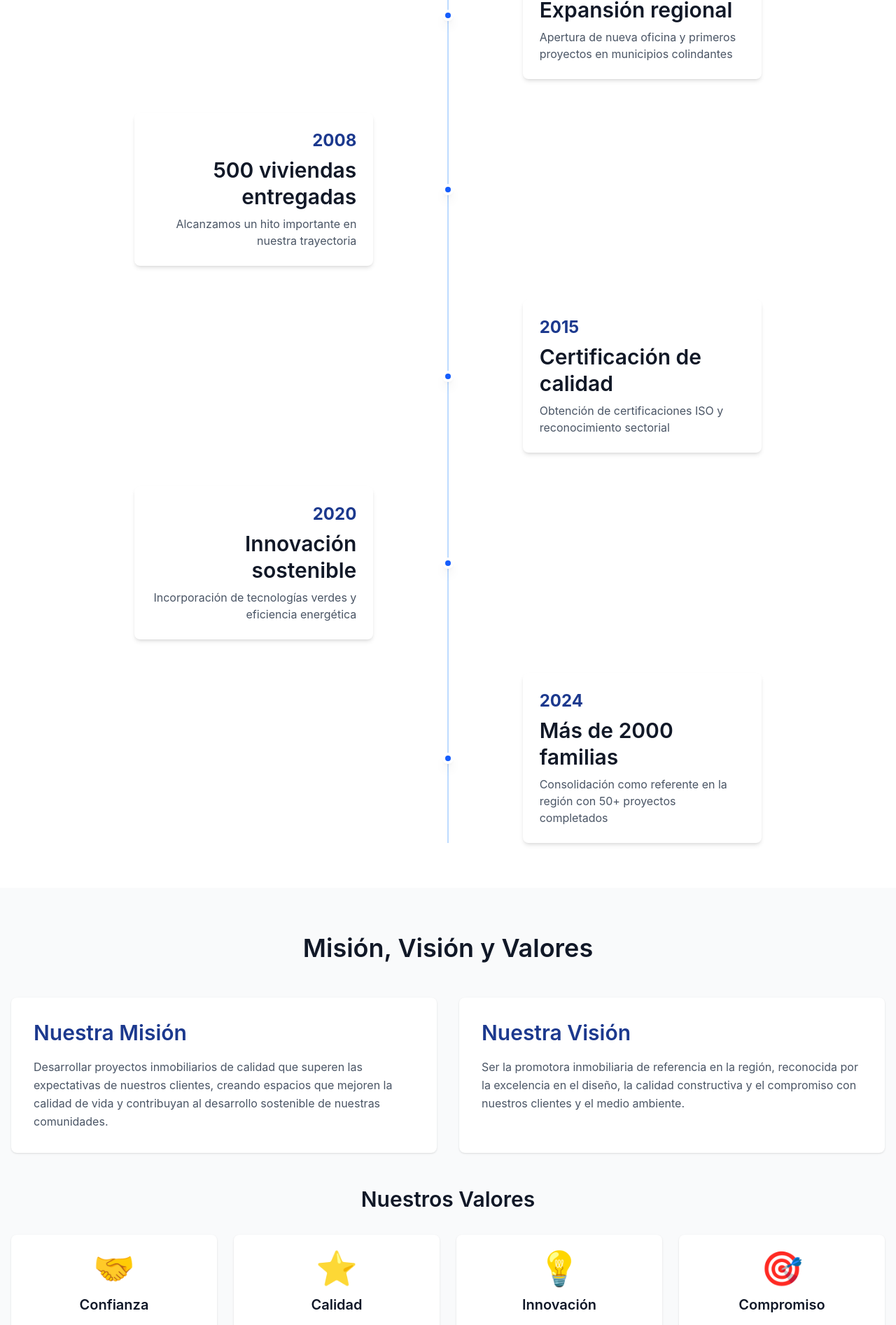
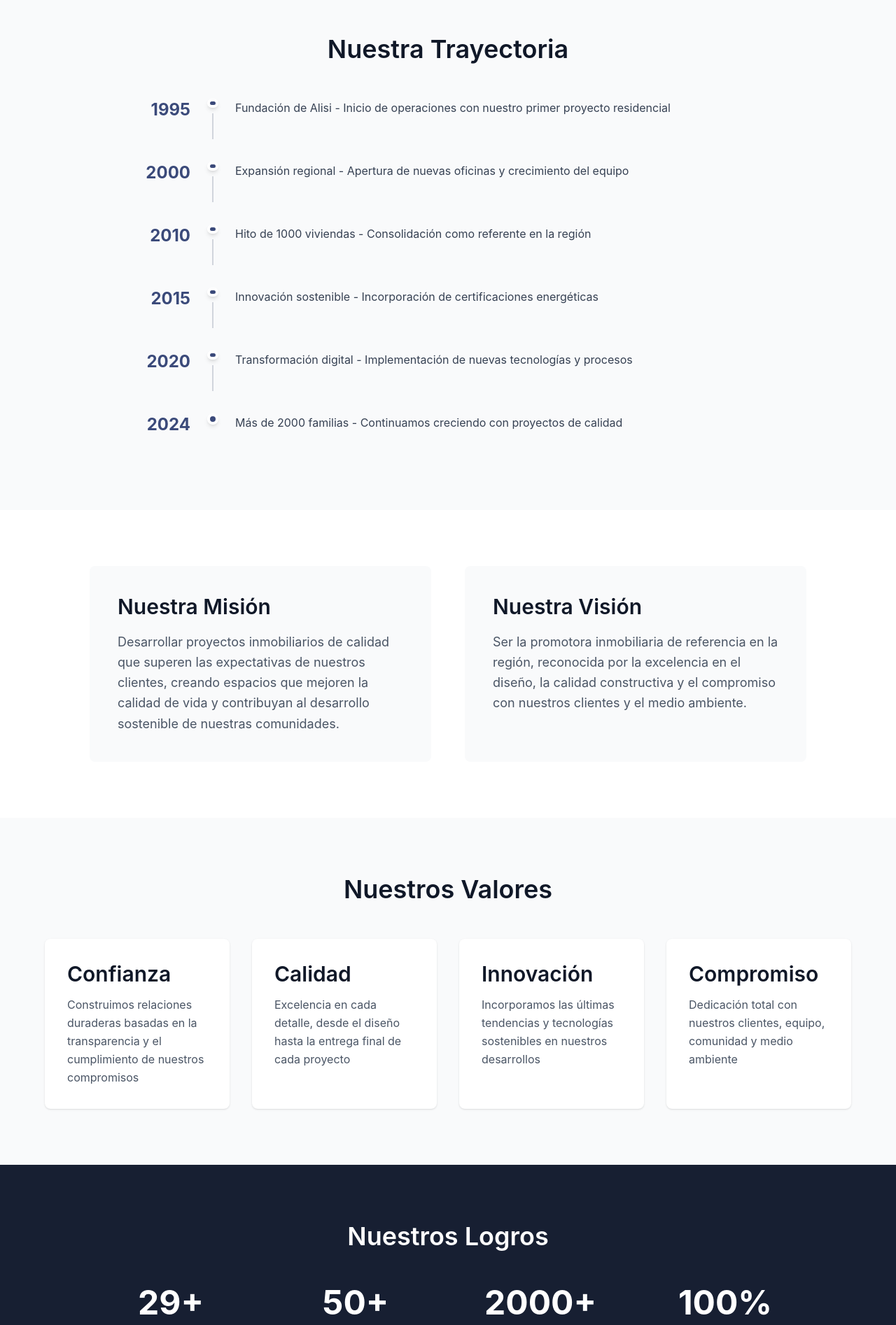
Before and after one commit to hhsantos/Real-State, a React (Vite) app: page /sobre-nosotros in a window 1280 px wide. Shown: the part 880-2774 px from the top of the page at 70% size. Built offline with nearby package versions, Linux system fonts and the light colour scheme.

Commit message:
Simplificar página Sobre Nosotros
- Eliminar iconos con colores de las tarjetas de valores
- Remover sección de Equipo directivo
- Simplificar diseño general de la página
- Mantener secciones: Hero, Historia, Valores, Logros y Compromiso

```diff
--- a/src/pages/AboutPage.jsx
+++ b/src/pages/AboutPage.jsx
@@ -1,7 +1,3 @@
-import Timeline from '@/components/about/Timeline';
-import ValueCard from '@/components/about/ValueCard';
-import TeamMember from '@/components/about/TeamMember';
-import Stats from '@/components/about/Stats';
 import { Breadcrumbs } from '@/components/ui';
 
 const breadcrumbItems = [
@@ -9,156 +5,188 @@ const breadcrumbItems = [
   { label: 'Sobre Nosotros', path: '/sobre-nosotros' }
 ];
 
+const timelineEvents = [
+  { year: '1995', event: 'Fundación de Alisi - Inicio de operaciones con nuestro primer proyecto residencial' },
+  { year: '2000', event: 'Expansión regional - Apertura de nuevas oficinas y crecimiento del equipo' },
+  { year: '2010', event: 'Hito de 1000 viviendas - Consolidación como referente en la región' },
+  { year: '2015', event: 'Innovación sostenible - Incorporación de certificaciones energéticas' },
+  { year: '2020', event: 'Transformación digital - Implementación de nuevas tecnologías y procesos' },
+  { year: '2024', event: 'Más de 2000 familias - Continuamos creciendo con proyectos de calidad' }
+];
+
+const stats = [
+  { number: '29', label: 'Años de Experiencia', suffix: '+' },
+  { number: '50', label: 'Proyectos Completados', suffix: '+' },
+  { number: '2000', label: 'Viviendas Entregadas', suffix: '+' },
+  { number: '100', label: 'Satisfacción', suffix: '%' }
+];
+
+const valores = [
+  {
+    title: 'Confianza',
+    description: 'Construimos relaciones duraderas basadas en la transparencia y el cumplimiento de nuestros compromisos'
+  },
+  {
+    title: 'Calidad',
+    description: 'Excelencia en cada detalle, desde el diseño hasta la entrega final de cada proyecto'
+  },
+  {
+    title: 'Innovación',
+    description: 'Incorporamos las últimas tendencias y tecnologías sostenibles en nuestros desarrollos'
+  },
+  {
+    title: 'Compromiso',
+    description: 'Dedicación total con nuestros clientes, equipo, comunidad y medio ambiente'
+  }
+];
+
 export default function AboutPage() {
   return (
     <main>
       {/* Hero Section */}
-      <div className="bg-primary-600 text-white py-12">
-        <div className="container-custom">
+      <div className="relative bg-gradient-to-br from-primary-700 to-primary-900 text-white py-16 md:py-24">
+        <div className="absolute inset-0 bg-[url('https://images.unsplash.com/photo-1486406146926-c627a92ad1ab?w=1920')] bg-cover bg-center opacity-10"></div>
+        <div className="container-custom relative">
           <Breadcrumbs items={breadcrumbItems} variant="dark" />
-          <h1 className="text-4xl font-bold mb-4 mt-4">Sobre Nosotros</h1>
-          <p className="text-xl text-primary-100">
+          <h1 className="text-4xl md:text-5xl font-bold mb-4 mt-6">Sobre Nosotros</h1>
+          <p className="text-xl md:text-2xl text-primary-100 max-w-3xl">
             Más de 25 años construyendo hogares y confianza con las familias de la región
           </p>
         </div>
       </div>
 
-      {/* Historia Section */}
-      <section className="py-16 bg-white">
-        <div className="max-w-7xl mx-auto px-4">
-          <div className="max-w-3xl mx-auto text-center mb-12">
-            <h2 className="text-3xl font-bold mb-4">Nuestra Historia</h2>
-            <p className="text-lg text-gray-600">
+      {/* Introducción */}
+      <section className="py-16 md:py-20 bg-white">
+        <div className="container-custom">
+          <div className="max-w-3xl mx-auto text-center">
+            <h2 className="text-3xl md:text-4xl font-bold mb-6 text-gray-900">Nuestra Historia</h2>
+            <p className="text-lg md:text-xl text-gray-600 leading-relaxed mb-8">
               Desde 1995, Alisi ha sido sinónimo de calidad y compromiso en el desarrollo
               inmobiliario. Comenzamos con un sueño: construir hogares que mejoraran la calidad
-              de vida de las familias.
+              de vida de las familias. Hoy, después de casi tres décadas, seguimos fieles a esa
+              misión con la misma pasión del primer día.
             </p>
           </div>
-          <Timeline />
         </div>
       </section>
 
-      {/* Misión, Visión y Valores */}
-      <section className="py-16 bg-gray-50">
-        <div className="max-w-7xl mx-auto px-4">
-          <h2 className="text-3xl font-bold text-center mb-12">Misión, Visión y Valores</h2>
+      {/* Timeline */}
+      <section className="py-16 md:py-20 bg-gray-50">
+        <div className="container-custom">
+          <h2 className="text-3xl md:text-4xl font-bold text-center mb-12 text-gray-900">
+            Nuestra Trayectoria
+          </h2>
+          <div className="max-w-4xl mx-auto">
+            <div className="space-y-8">
+              {timelineEvents.map((item, index) => (
+                <div key={index} className="flex gap-6 group">
+                  <div className="flex-shrink-0 w-20 text-right">
+                    <span className="text-2xl font-bold text-primary-600">{item.year}</span>
+                  </div>
+                  <div className="flex-shrink-0 flex flex-col items-center">
+                    <div className="w-4 h-4 rounded-full bg-primary-600 border-4 border-white shadow-md"></div>
+                    {index < timelineEvents.length - 1 && (
+                      <div className="w-0.5 h-full bg-gray-300 mt-2"></div>
+                    )}
+                  </div>
+                  <div className="flex-1 pb-8">
+                    <p className="text-gray-700 leading-relaxed">{item.event}</p>
+                  </div>
+                </div>
+              ))}
+            </div>
+          </div>
+        </div>
+      </section>
 
-          <div className="grid md:grid-cols-2 gap-8 mb-12">
-            <div className="bg-white p-8 rounded-lg shadow-sm">
-              <h3 className="text-2xl font-bold mb-4 text-blue-900">Nuestra Misión</h3>
-              <p className="text-gray-600 leading-relaxed">
+      {/* Misión y Visión */}
+      <section className="py-16 md:py-20 bg-white">
+        <div className="container-custom">
+          <div className="grid md:grid-cols-2 gap-8 md:gap-12 max-w-5xl mx-auto">
+            <div className="bg-gray-50 p-8 md:p-10 rounded-lg">
+              <h3 className="text-2xl md:text-3xl font-bold mb-4 text-gray-900">Nuestra Misión</h3>
+              <p className="text-gray-600 leading-relaxed text-lg">
                 Desarrollar proyectos inmobiliarios de calidad que superen las expectativas de
                 nuestros clientes, creando espacios que mejoren la calidad de vida y contribuyan
                 al desarrollo sostenible de nuestras comunidades.
               </p>
             </div>
 
-            <div className="bg-white p-8 rounded-lg shadow-sm">
-              <h3 className="text-2xl font-bold mb-4 text-blue-900">Nuestra Visión</h3>
-              <p className="text-gray-600 leading-relaxed">
+            <div className="bg-gray-50 p-8 md:p-10 rounded-lg">
+              <h3 className="text-2xl md:text-3xl font-bold mb-4 text-gray-900">Nuestra Visión</h3>
+              <p className="text-gray-600 leading-relaxed text-lg">
                 Ser la promotora inmobiliaria de referencia en la región, reconocida por la
                 excelencia en el diseño, la calidad constructiva y el compromiso con nuestros
                 clientes y el medio ambiente.
               </p>
             </div>
           </div>
+        </div>
+      </section>
 
-          <h3 className="text-2xl font-bold text-center mb-8">Nuestros Valores</h3>
-          <div className="grid sm:grid-cols-2 lg:grid-cols-4 gap-6">
-            <ValueCard
-              icon="🤝"
-              title="Confianza"
-              description="Construimos relaciones duraderas basadas en la transparencia y el cumplimiento"
-            />
-            <ValueCard
-              icon="⭐"
-              title="Calidad"
-              description="Excelencia en cada detalle, desde el diseño hasta la entrega final"
-            />
-            <ValueCard
-              icon="💡"
-              title="Innovación"
-              description="Incorporamos las últimas tendencias y tecnologías en nuestros proyectos"
-            />
-            <ValueCard
-              icon="🎯"
-              title="Compromiso"
-              description="Dedicación total con nuestros clientes, equipo y comunidad"
-            />
+      {/* Valores */}
+      <section className="py-16 md:py-20 bg-gray-50">
+        <div className="container-custom">
+          <h2 className="text-3xl md:text-4xl font-bold text-center mb-12 text-gray-900">
+            Nuestros Valores
+          </h2>
+          <div className="grid sm:grid-cols-2 lg:grid-cols-4 gap-6 md:gap-8 max-w-6xl mx-auto">
+            {valores.map((valor, index) => (
+              <div key={index} className="bg-white p-6 md:p-8 rounded-lg shadow-sm hover:shadow-md transition-shadow">
+                <h3 className="text-xl font-bold mb-3 text-gray-900">{valor.title}</h3>
+                <p className="text-gray-600 leading-relaxed">{valor.description}</p>
+              </div>
+            ))}
           </div>
         </div>
       </section>
 
-      {/* Stats Section */}
-      <section className="py-16 bg-blue-900 text-white">
-        <div className="max-w-7xl mx-auto px-4">
-          <h2 className="text-3xl font-bold text-center mb-12">Nuestros Logros</h2>
-          <Stats />
-        </div>
-      </section>
-
-      {/* Team Section */}
-      <section className="py-16 bg-white">
-        <div className="max-w-7xl mx-auto px-4">
-          <h2 className="text-3xl font-bold text-center mb-4">Nuestro Equipo</h2>
-          <p className="text-center text-gray-600 mb-12 max-w-2xl mx-auto">
-            Un equipo de profesionales con amplia experiencia en el sector inmobiliario,
-            comprometidos con la excelencia en cada proyecto.
-          </p>
-
-          <div className="grid md:grid-cols-3 gap-8 max-w-5xl mx-auto">
-            <TeamMember
-              name="Carlos Martínez"
-              position="Director General"
-              image="https://images.unsplash.com/photo-1560250097-0b93528c311a?w=400"
-              description="25 años de experiencia en desarrollo inmobiliario"
-            />
-            <TeamMember
-              name="Ana García"
-              position="Directora Técnica"
-              image="https://images.unsplash.com/photo-1573496359142-b8d87734a5a2?w=400"
-              description="Arquitecta especializada en proyectos residenciales"
-            />
-            <TeamMember
-              name="Miguel Rodríguez"
-              position="Responsable Comercial"
-              image="https://images.unsplash.com/photo-1519085360753-af0119f7cbe7?w=400"
-              description="Experto en atención al cliente y gestión comercial"
-            />
+      {/* Stats */}
+      <section className="py-16 md:py-20 bg-primary-900 text-white">
+        <div className="container-custom">
+          <h2 className="text-3xl md:text-4xl font-bold text-center mb-12">Nuestros Logros</h2>
+          <div className="grid grid-cols-2 lg:grid-cols-4 gap-8 max-w-5xl mx-auto">
+            {stats.map((stat, index) => (
+              <div key={index} className="text-center">
+                <div className="text-4xl md:text-5xl font-bold mb-2">
+                  {stat.number}{stat.suffix}
+                </div>
+                <div className="text-primary-200 text-sm md:text-base">{stat.label}</div>
+              </div>
+            ))}
           </div>
         </div>
       </section>
 
       {/* Compromiso y Calidad */}
-      <section className="py-16 bg-gray-50">
-        <div className="max-w-7xl mx-auto px-4">
-          <h2 className="text-3xl font-bold text-center mb-12">Compromiso con la Calidad</h2>
+      <section className="py-16 md:py-20 bg-white">
+        <div className="container-custom">
+          <h2 className="text-3xl md:text-4xl font-bold text-center mb-12 text-gray-900">
+            Compromiso con la Calidad
+          </h2>
 
-          <div className="grid md:grid-cols-3 gap-8">
-            <div className="bg-white p-8 rounded-lg shadow-sm text-center">
-              <div className="text-4xl mb-4">🏆</div>
-              <h3 className="text-xl font-bold mb-3">Certificaciones</h3>
-              <p className="text-gray-600">
+          <div className="grid md:grid-cols-3 gap-8 max-w-5xl mx-auto">
+            <div className="text-center p-8">
+              <h3 className="text-xl font-bold mb-4 text-gray-900">Certificaciones</h3>
+              <p className="text-gray-600 leading-relaxed">
                 Todos nuestros proyectos cumplen con las normativas vigentes y están certificados
-                por los organismos competentes.
+                por los organismos competentes, garantizando la máxima calidad y seguridad.
               </p>
             </div>
 
-            <div className="bg-white p-8 rounded-lg shadow-sm text-center">
-              <div className="text-4xl mb-4">📋</div>
-              <h3 className="text-xl font-bold mb-3">Metodología</h3>
-              <p className="text-gray-600">
+            <div className="text-center p-8">
+              <h3 className="text-xl font-bold mb-4 text-gray-900">Metodología</h3>
+              <p className="text-gray-600 leading-relaxed">
                 Aplicamos procesos rigurosos de control de calidad en cada fase del proyecto,
-                desde el diseño hasta la entrega.
+                desde el diseño hasta la entrega, asegurando la excelencia en cada detalle.
               </p>
             </div>
 
-            <div className="bg-white p-8 rounded-lg shadow-sm text-center">
-              <div className="text-4xl mb-4">✅</div>
-              <h3 className="text-xl font-bold mb-3">Garantías</h3>
-              <p className="text-gray-600">
+            <div className="text-center p-8">
+              <h3 className="text-xl font-bold mb-4 text-gray-900">Garantías</h3>
+              <p className="text-gray-600 leading-relaxed">
                 Ofrecemos garantías completas en todos nuestros proyectos y un servicio
-                postventa de excelencia.
+                postventa de excelencia para tu tranquilidad y satisfacción.
               </p>
             </div>
           </div>
```
